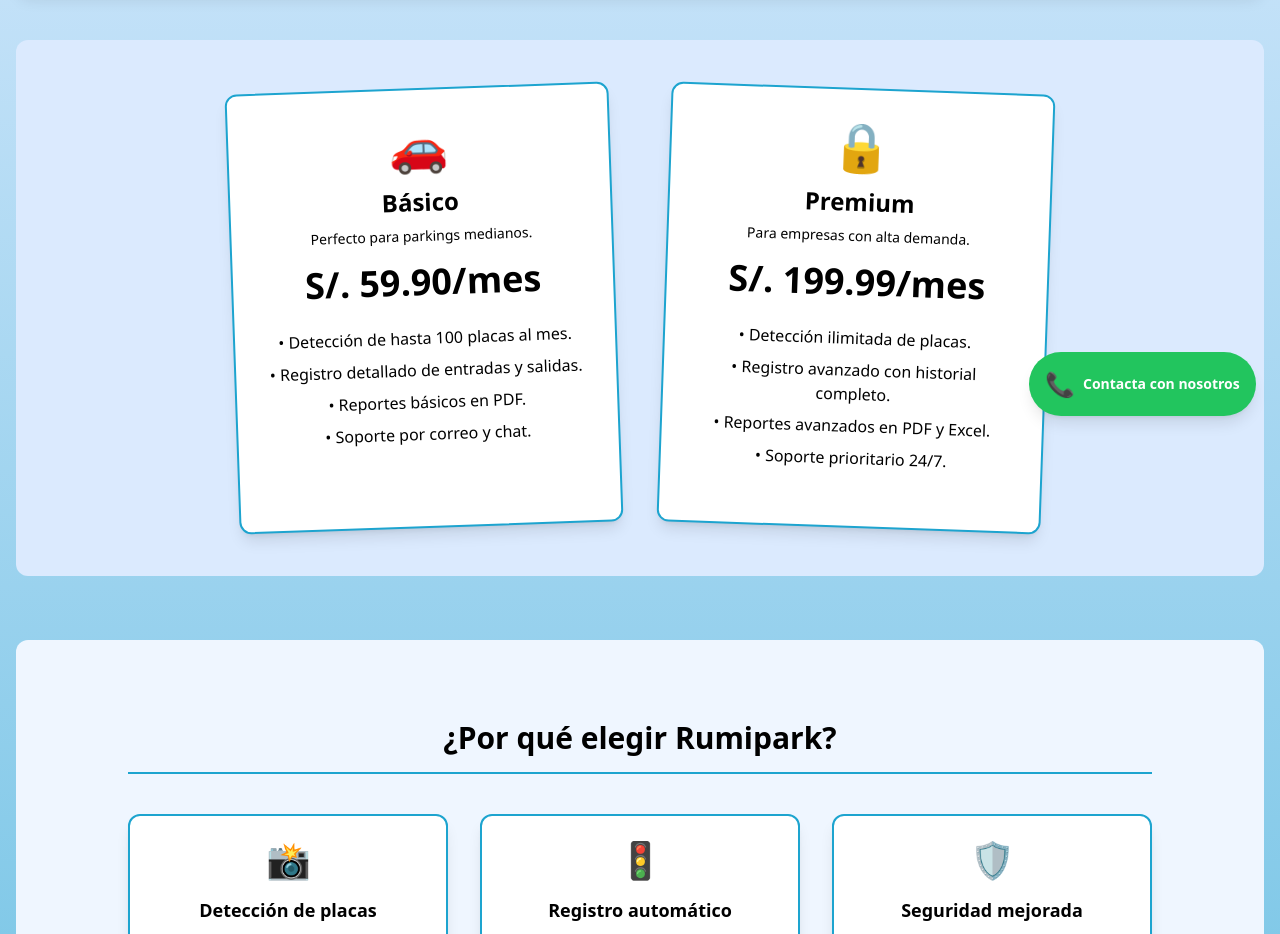
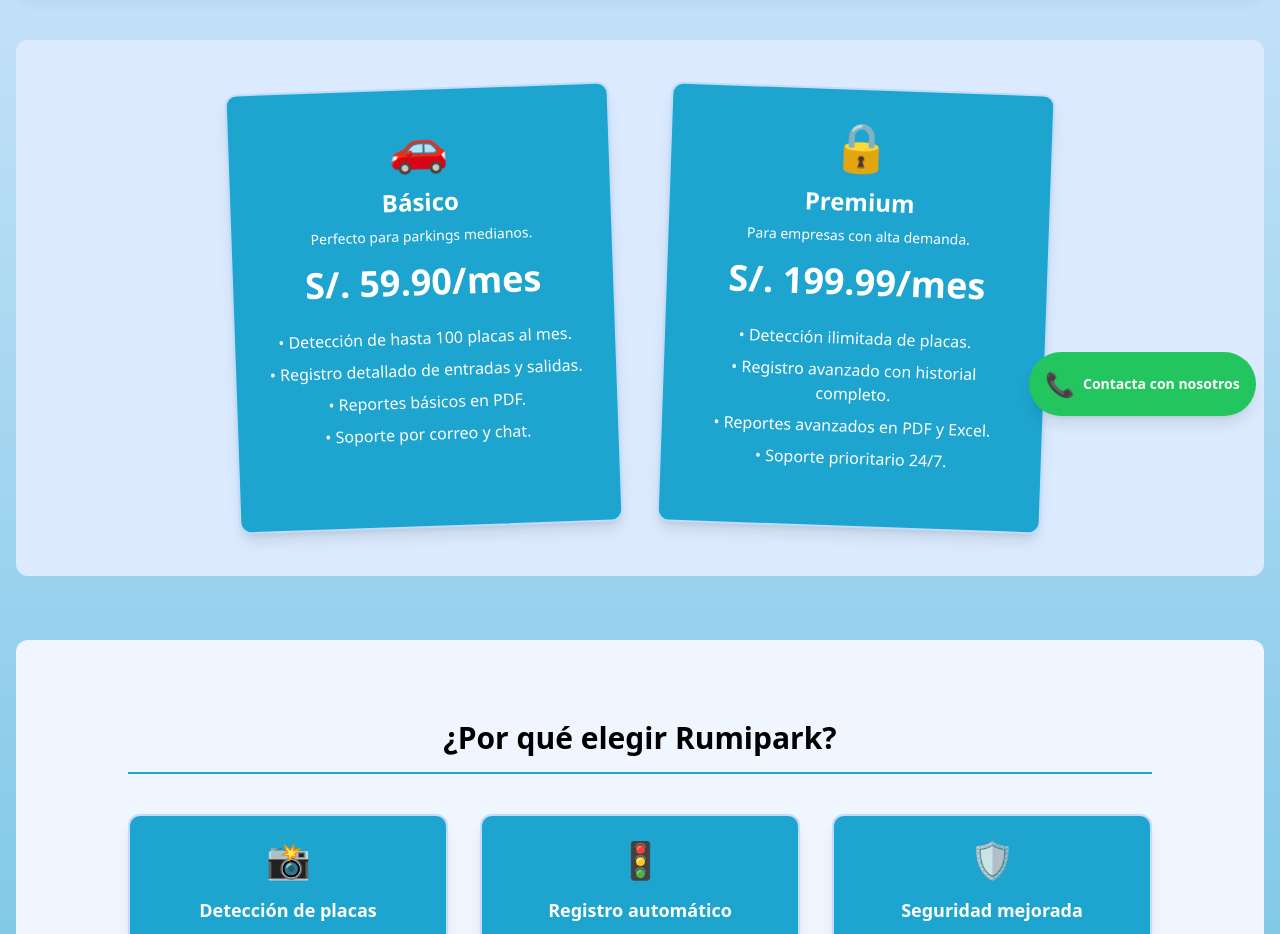
Before and after one commit to Plaquitas19/rumipark, a React (Create React App) app: page / in a window 1280 px wide. Shown: the part 360-1294 px from the top of the page. Built offline with nearby package versions, Linux system fonts and the light colour scheme.

Commit message:
Update PricingPlans.jsx

```diff
--- a/src/client/PricingPlans.jsx
+++ b/src/client/PricingPlans.jsx
@@ -4,9 +4,9 @@ import { useNavigate } from "react-router-dom";
 
 const PlanCard = ({ title, price, description, features, icon, rotate }) => (
   <div
-    className={`bg-white rounded-xl p-8 flex flex-col items-center text-black shadow-lg border-2 border-[#1da4cf] transform transition-all duration-300 hover:scale-105 ${rotate} max-w-sm w-full`}
+    className={`bg-[#1da4cf] rounded-xl p-8 flex flex-col items-center text-white shadow-lg border-2 border-blue-200 transform transition-all duration-300 hover:scale-105 ${rotate} max-w-sm w-full`}
   >
-    <div className="text-5xl mb-4 text-[#1da4cf]">{icon}</div>
+    <div className="text-5xl mb-4 text-blue-200">{icon}</div>
     <h2 className="text-2xl font-bold text-center mb-2">{title}</h2>
     <p className="text-sm text-center mb-4">{description}</p>
     <p className="text-4xl font-bold text-center mb-6">{price}</p>
@@ -19,8 +19,8 @@ const PlanCard = ({ title, price, description, features, icon, rotate }) => (
 );
 
 const InfoCard = ({ icon, title, description }) => (
-  <div className="bg-white rounded-xl p-6 flex flex-col items-center text-black shadow-lg border-2 border-[#1da4cf] transform transition-all duration-300 hover:scale-105">
-    <div className="text-4xl mb-4 text-[#1da4cf]">{icon}</div>
+  <div className="bg-[#1da4cf] rounded-xl p-6 flex flex-col items-center text-white shadow-lg border-2 border-blue-200 transform transition-all duration-300 hover:scale-105">
+    <div className="text-4xl mb-4 text-blue-200">{icon}</div>
     <h3 className="text-lg font-semibold text-center mb-2">{title}</h3>
     <p className="text-sm text-center">{description}</p>
   </div>
@@ -118,8 +118,11 @@ const useCases = [
 ];
 
 const PricingPlans = () => {
-  const [showLoginModal] = useState(false);
+  // eslint-disable-next-line no-unused-vars
+  const [showLoginModal, setShowLoginModal] = useState(false);
   const navigate = useNavigate();
+  // eslint-disable-next-line no-unused-vars
+  const userId = localStorage.getItem("id");
 
   return (
     <div className="bg-gradient-to-b from-blue-100 to-[#1da4cf] min-h-screen">
```
